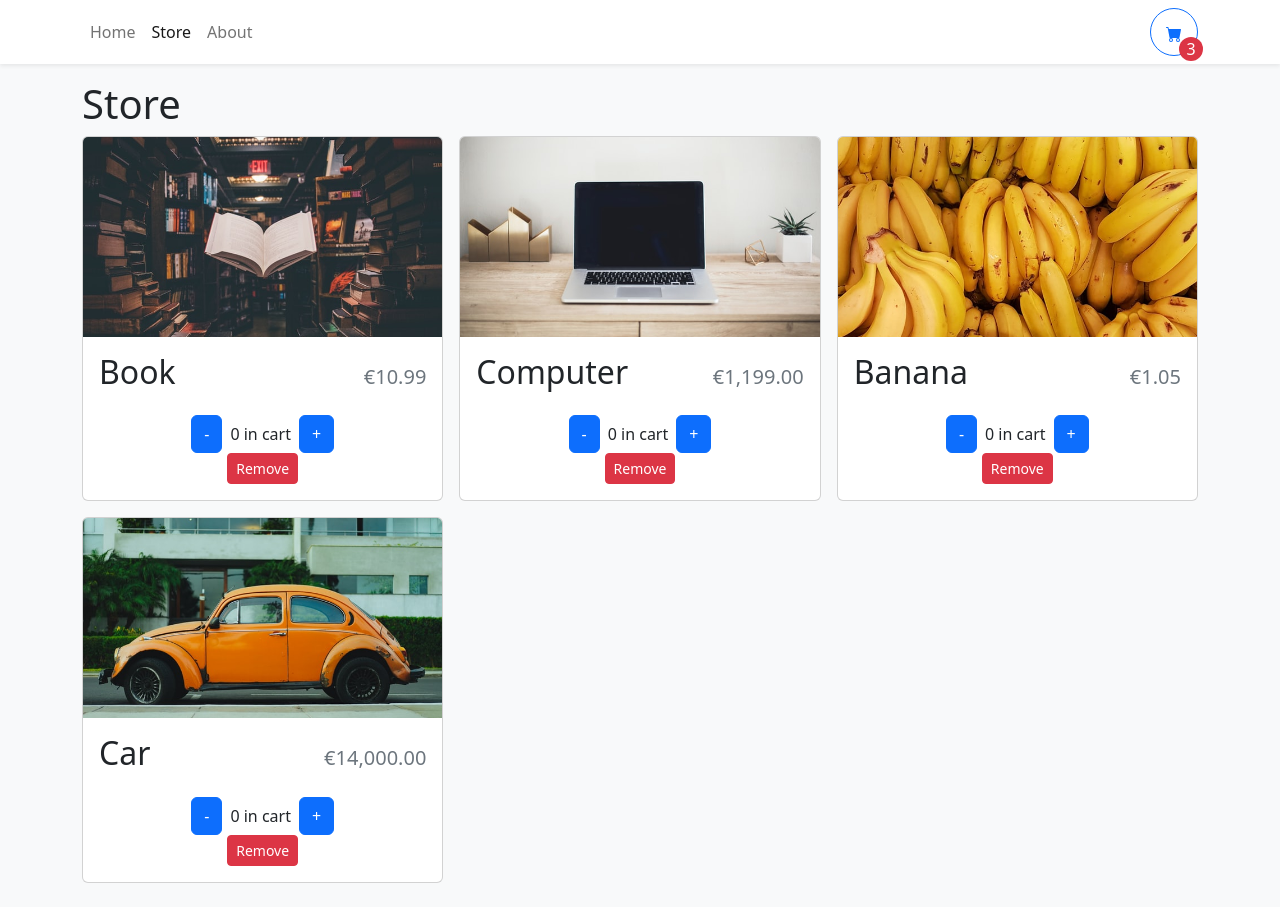
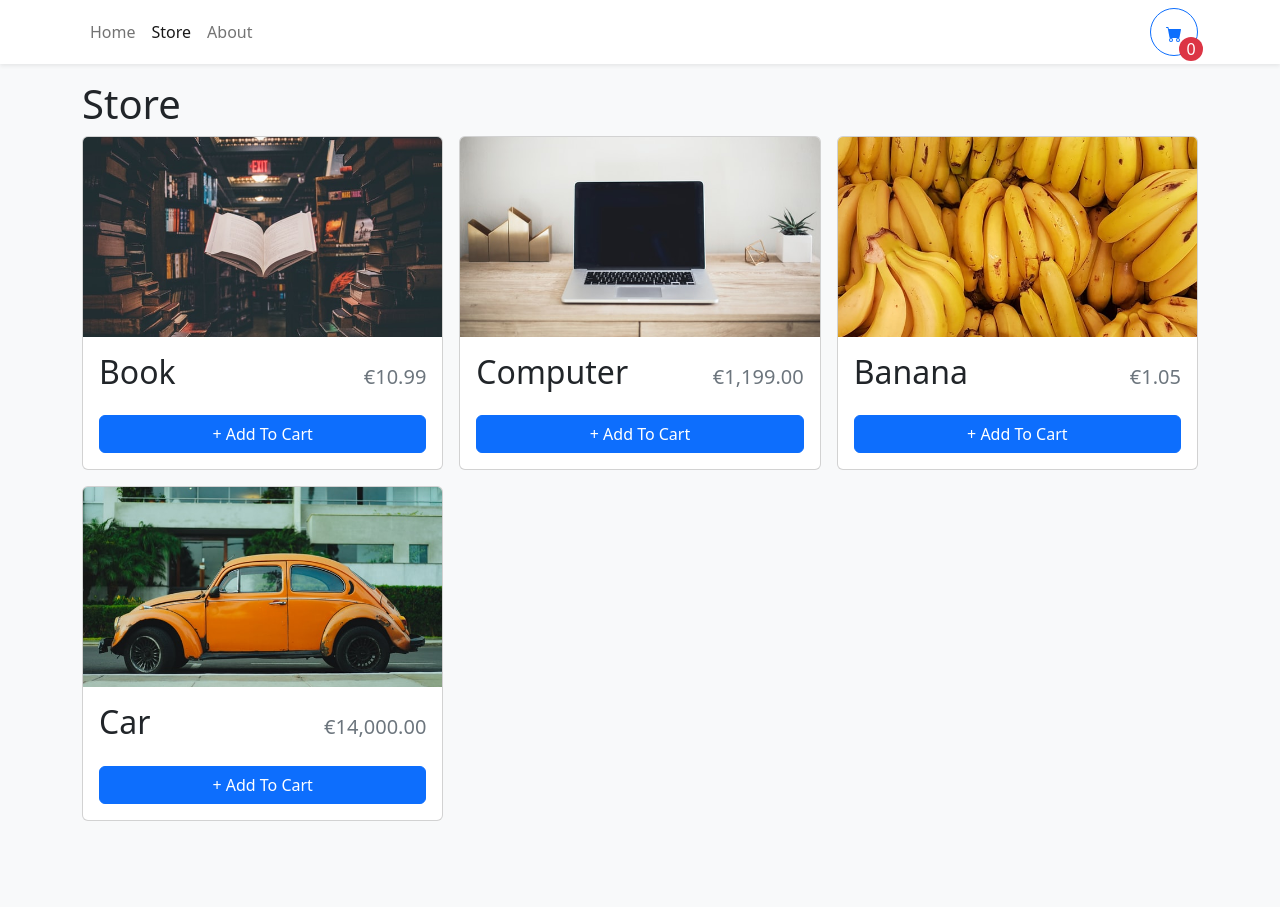
Before and after one commit to susizhang/React-ts-Shopping-Cart, a React (Vite) app: page /store in a window 1280 px wide. After the commit the page ends 845 px from the top, so only its background shows below. Built offline with nearby package versions, Linux system fonts and the light colour scheme.

Commit message:
adding shopping cart modal and localStorage

```diff
--- a/src/App.tsx
+++ b/src/App.tsx
@@ -1,6 +1,7 @@
 import { Container } from "react-bootstrap";
 import { Route, Routes } from "react-router-dom";
 import { Navbar } from "./components/Navbar";
+import { ShoppingCartProvider } from "./context/ShoppingCartContext";
 import { About } from "./pages/About";
 import { Home } from "./pages/Home";
 import { Store } from "./pages/Store";
@@ -8,6 +9,7 @@
 function App() {
   return (
     <>
+      <ShoppingCartProvider>
         <Navbar />
         <Container className="mb-4">
           <Routes>
@@ -16,6 +18,7 @@
             <Route path="/about" element={<About />} />
           </Routes>
         </Container>
+      </ShoppingCartProvider>
     </>
   );
 }
--- /dev/null
+++ b/src/components/CartItem.tsx
@@ -0,0 +1,44 @@
+import { Button, Stack } from "react-bootstrap";
+import { useShoppingCart } from "../context/ShoppingCartContext";
+import storeItems from "../data/items.json";
+import { formatCurrency } from "../utilities/formatCurrency";
+
+type CartItemProps = {
+  id: number;
+  quantity: number;
+};
+
+export const CartItem = ({ id, quantity }: CartItemProps) => {
+  const { removeFromCart } = useShoppingCart();
+  const item = storeItems.find((i) => i.id === id);
+  if (item == null) return null;
+  return (
+    <Stack direction="horizontal" gap={2} className="d-flex align-items-center">
+      <img
+        src={item.imgUrl}
+        style={{ width: "125px", height: "75px", objectFit: "cover" }}
+      />
+      <div className="me-auto">
+        <div>
+          {item.name}
+          {quantity > 1 && (
+            <span className="text-muted" style={{ fontSize: ".65rem" }}>
+              x{quantity}
+            </span>
+          )}
+        </div>
+        <div className="text-muted" style={{ fontSize: ".75rem" }}>
+          {formatCurrency(item.price)}
+        </div>
+      </div>
+      <div>{formatCurrency(item.price * quantity)}</div>
+      <Button
+        variant="outline-danger"
+        size="sm"
+        onClick={() => removeFromCart(item.id)}
+      >
+        &times;
+      </Button>
+    </Stack>
+  );
+};
--- a/src/components/Navbar.tsx
+++ b/src/components/Navbar.tsx
@@ -1,7 +1,9 @@
 import { Button, Container, Nav, Navbar as NavbarBs } from "react-bootstrap";
 import { NavLink } from "react-router-dom";
 import { BsFillCartFill } from "react-icons/bs";
+import { useShoppingCart } from "../context/ShoppingCartContext";
 export const Navbar = () => {
+  const { openCart, cartQuantity } = useShoppingCart();
   return (
     <NavbarBs sticky="top" className="bg-white shadow-sm mb-3">
       <Container>
@@ -20,6 +22,7 @@
           style={{ width: "3rem", height: "3rem", position: "relative" }}
           variant="outline-primary"
           className="rounded-circle"
+          onClick={openCart}
         >
           <BsFillCartFill />
           <div
@@ -34,7 +37,7 @@
               transform: "translate(25%,25%)",
             }}
           >
-            3
+            {cartQuantity}
           </div>
         </Button>
       </Container>
--- /dev/null
+++ b/src/components/ShoppingCart.tsx
@@ -0,0 +1,35 @@
+import { Offcanvas, Stack } from "react-bootstrap";
+import { useShoppingCart } from "../context/ShoppingCartContext";
+import { formatCurrency } from "../utilities/formatCurrency";
+import { CartItem } from "./CartItem";
+import storeItems from "../data/items.json";
+
+type ShoppingCartProps = {
+  isOpen: boolean;
+};
+export function ShoppingCart({ isOpen }: ShoppingCartProps) {
+  const { closeCart, cartItems } = useShoppingCart();
+  return (
+    <Offcanvas show={isOpen} onHide={closeCart} placement="end">
+      <Offcanvas.Header closeButton>
+        <Offcanvas.Title>Cart</Offcanvas.Title>
+      </Offcanvas.Header>
+      <Offcanvas.Body>
+        <Stack gap={3}>
+          {cartItems.map((item) => (
+            <CartItem key={item.id} {...item} />
+          ))}
+          <div className="ms-auto fw-bold fs-5">
+            Total:
+            {formatCurrency(
+              cartItems.reduce((total, cartItem) => {
+                const item = storeItems.find((i) => i.id === cartItem.id);
+                return total + (item?.price || 0) * cartItem.quantity;
+              }, 0)
+            )}
+          </div>
+        </Stack>
+      </Offcanvas.Body>
+    </Offcanvas>
+  );
+}
--- a/src/components/StoreItem.tsx
+++ b/src/components/StoreItem.tsx
@@ -1,4 +1,6 @@
 import { Button, Card } from "react-bootstrap";
+import { useShoppingCart } from "../context/ShoppingCartContext";
+
 import { formatCurrency } from "../utilities/formatCurrency";
 type StoreItemProps = {
   id: number;
@@ -7,7 +9,14 @@
   imgUrl: string;
 };
 export const StoreItem = ({ id, name, price, imgUrl }: StoreItemProps) => {
-  const quantity = 0;
+  const {
+    getItemQuantity,
+    increaseCartQuantity,
+    decreaseCartQuantity,
+    removeFromCart,
+  } = useShoppingCart();
+  //   console.log(" ", getItemQuantity);
+  const quantity = getItemQuantity(id);
   return (
     <Card className="h-100">
       <Card.Img
@@ -22,21 +31,27 @@
           <span className="ms-2 text-muted">{formatCurrency(price)}</span>
         </Card.Title>
         <div className="mt-auto">
-          {quantity === 1 ? (
-            <Button className="w-100">+ Add To Cart</Button>
+          {quantity === 0 ? (
+            <Button className="w-100" onClick={() => increaseCartQuantity(id)}>
+              + Add To Cart
+            </Button>
           ) : (
             <div className="d-flex align-items-center flex-column">
               <div
                 className="d-flex align-items-center justify-content-center"
                 style={{ gap: ".5rem" }}
               >
-                <Button>-</Button>
+                <Button onClick={() => decreaseCartQuantity(id)}>-</Button>
                 <div>
                   <span>{quantity} in cart</span>
                 </div>
-                <Button>+</Button>
+                <Button onClick={() => increaseCartQuantity(id)}>+</Button>
               </div>
-              <Button variant="danger" size="sm">
+              <Button
+                variant="danger"
+                size="sm"
+                onClick={() => removeFromCart(id)}
+              >
                 Remove
               </Button>
             </div>
--- /dev/null
+++ b/src/context/ShoppingCartContext.tsx
@@ -0,0 +1,105 @@
+import { createContext, ReactNode, useContext, useState } from "react";
+import { ShoppingCart } from "../components/ShoppingCart";
+import { useLocalStorage } from "../hooks/useLocalStorage";
+
+type ShoppingCartProviderProps = {
+  children: ReactNode;
+};
+
+type CartItem = {
+  id: number;
+  quantity: number;
+};
+
+type ShoppingCartContext = {
+  openCart: () => void;
+  closeCart: () => void;
+  getItemQuantity: (id: number) => number;
+  increaseCartQuantity: (id: number) => void;
+  decreaseCartQuantity: (id: number) => void;
+  removeFromCart: (id: number) => void;
+  cartQuantity: number;
+  cartItems: CartItem[];
+};
+
+const ShoppingCartContext = createContext({} as ShoppingCartContext);
+
+export const useShoppingCart = () => {
+  return useContext(ShoppingCartContext);
+};
+
+export function ShoppingCartProvider({ children }: ShoppingCartProviderProps) {
+  const [cartItems, setCartItems] = useLocalStorage<CartItem[]>(
+    "shopping-cart",
+    []
+  );
+  const [isOpen, setIsOpen] = useState<boolean>(false);
+
+  const cartQuantity = cartItems.reduce(
+    (quantity, item) => item.quantity + quantity,
+    0
+  );
+
+  const openCart = () => setIsOpen(true);
+  const closeCart = () => setIsOpen(false);
+
+  function getItemQuantity(id: number) {
+    return cartItems.find((item) => item.id === id)?.quantity || 0;
+  }
+
+  function increaseCartQuantity(id: number) {
+    setCartItems((currItems) => {
+      if (currItems.find((item) => item.id === id) == null) {
+        return [...currItems, { id, quantity: 1 }];
+      } else {
+        return currItems.map((item) => {
+          if (item.id === id) {
+            return { ...item, quantity: item.quantity + 1 };
+          } else {
+            return item;
+          }
+        });
+      }
+    });
+  }
+
+  function decreaseCartQuantity(id: number) {
+    setCartItems((currItems) => {
+      if (currItems.find((item) => item.id === id)?.quantity === 1) {
+        return currItems.filter((item) => item.id !== id);
+      } else {
+        return currItems.map((item) => {
+          if (item.id === id) {
+            return { ...item, quantity: item.quantity - 1 };
+          } else {
+            return item;
+          }
+        });
+      }
+    });
+  }
+
+  function removeFromCart(id: number) {
+    setCartItems((currItems) => {
+      return currItems.filter((item) => item.id !== id);
+    });
+  }
+
+  return (
+    <ShoppingCartContext.Provider
+      value={{
+        openCart,
+        closeCart,
+        getItemQuantity,
+        increaseCartQuantity,
+        decreaseCartQuantity,
+        removeFromCart,
+        cartItems,
+        cartQuantity,
+      }}
+    >
+      {children}
+      <ShoppingCart isOpen={isOpen} />
+    </ShoppingCartContext.Provider>
+  );
+}
--- /dev/null
+++ b/src/hooks/useLocalStorage.ts
@@ -0,0 +1,20 @@
+import { useEffect, useState } from "react";
+
+export function useLocalStorage<T>(key: string, initialValue: T | (() => T)) {
+  const [value, setValue] = useState<T>(() => {
+    const jsonValue = localStorage.getItem(key);
+    if (jsonValue != null) return JSON.parse(jsonValue);
+
+    if (typeof initialValue === "function") {
+      return (initialValue as () => T)();
+    } else {
+      return initialValue;
+    }
+  });
+
+  useEffect(() => {
+    localStorage.setItem(key, JSON.stringify(value));
+  }, [key, value]);
+
+  return [value, setValue] as [typeof value, typeof setValue];
+}
```
Lines whose indentation alone changed are shown as unchanged.
